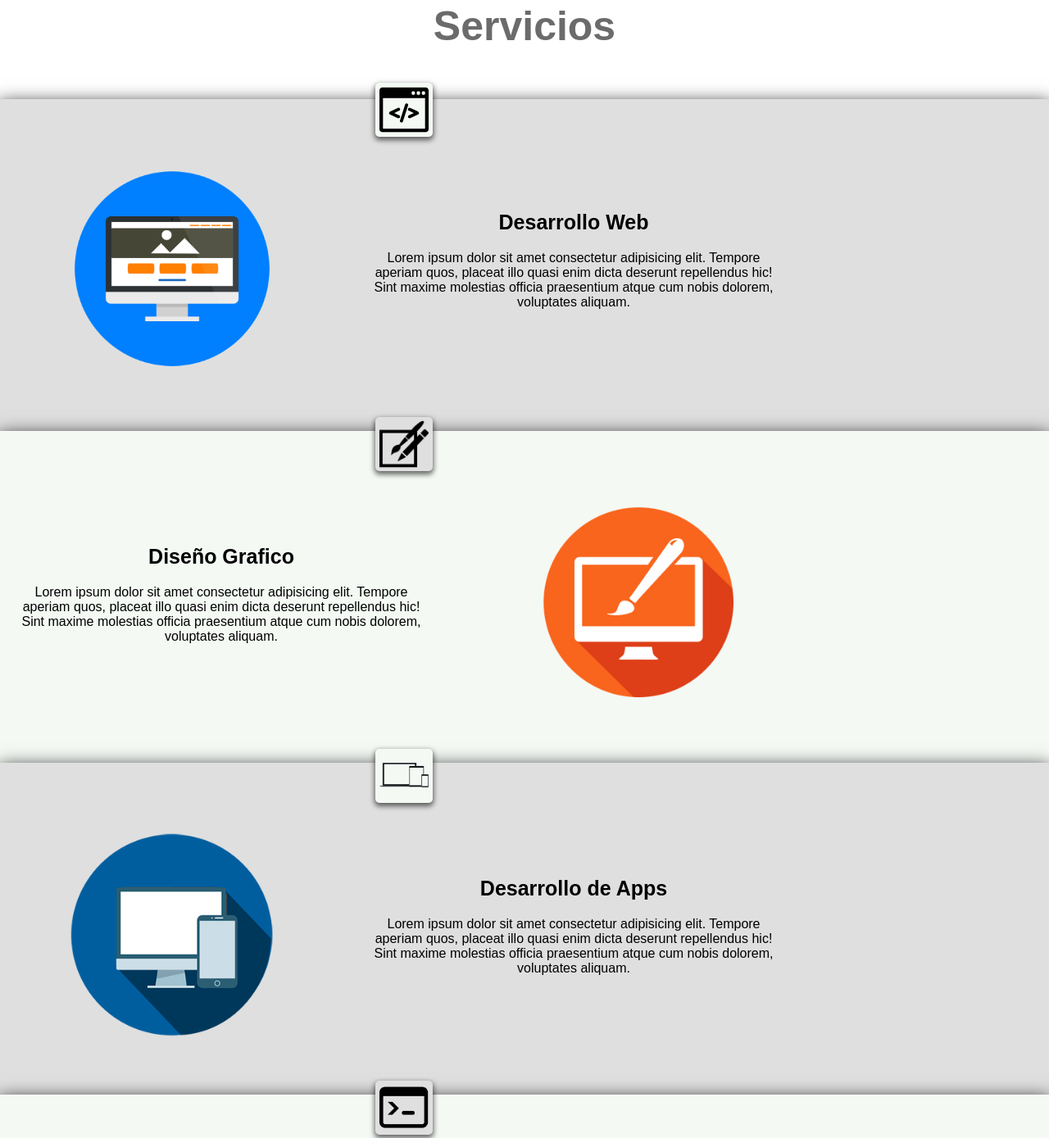
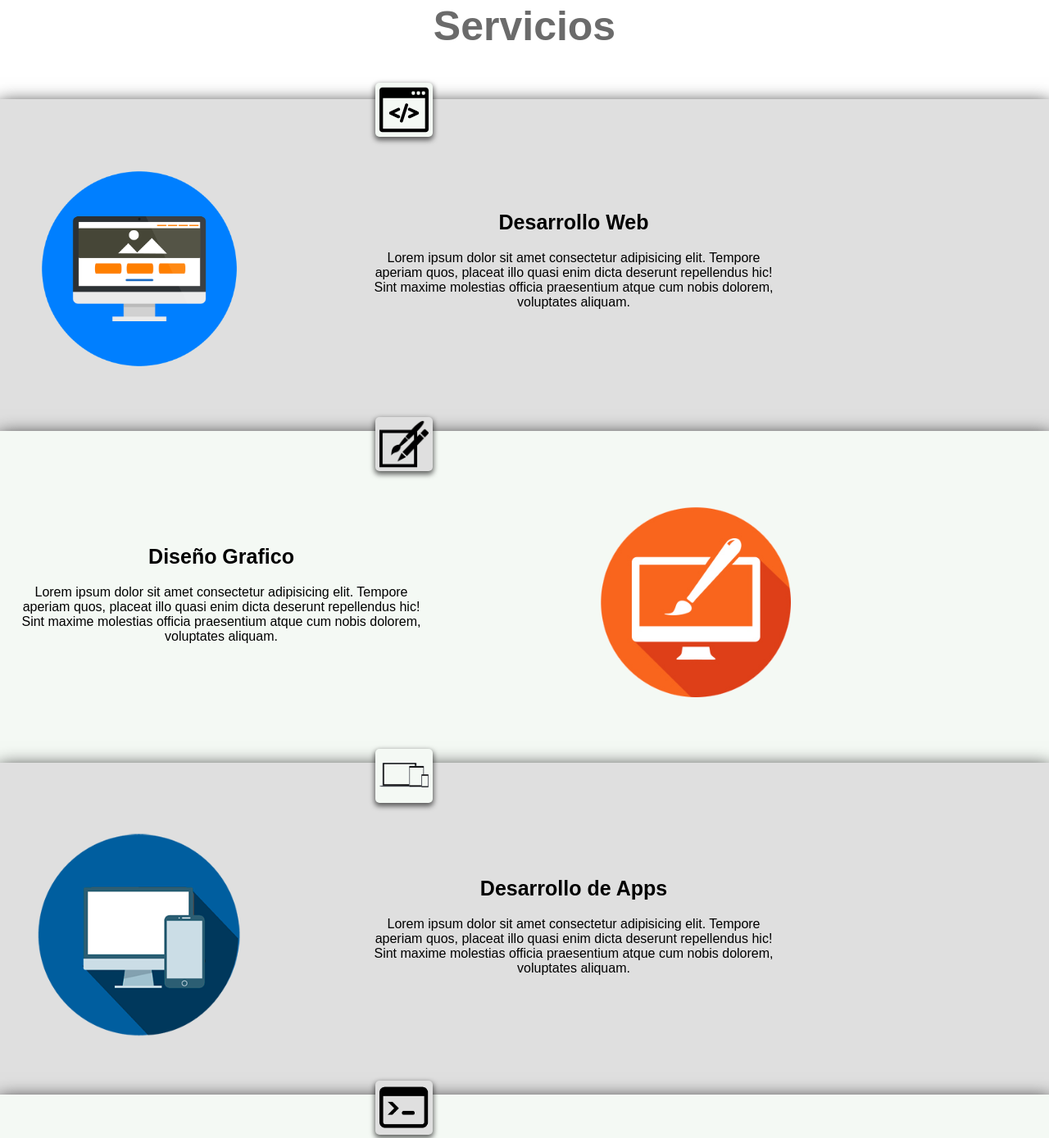
Before and after one commit to joselpadronc/primera-pagina, a plain HTML site: page index.html in a window 1280 px wide. Shown: the part 553-1942 px from the top of the page at 82% size. Drawn offline with Linux system fonts and the light colour scheme.

Commit message:
modificaciones

```diff
--- a/css/styles.css
+++ b/css/styles.css
@@ -102,7 +102,7 @@ section{
 }
 .imagen1 img{
   margin-top: 36px;
-  margin-left: 50px;
+  margin-left: 10px;
   width: 250px;
   height: 250px;
 }
@@ -154,7 +154,7 @@ section{
 }
 .imagen2 img{
   margin-top: 36px;
-  margin-left: 620px;
+  margin-left: 690px;
   width: 250px;
   height: 250px;
 }
@@ -206,7 +206,7 @@ section{
 }
 .imagen3 img{
   margin-top: 36px;
-  margin-left: 50px;
+  margin-left: 10px;
   width: 250px;
   height: 250px;
 }
@@ -258,7 +258,7 @@ section{
 }
 .imagen4 img{
   margin-top: 36px;
-  margin-left: 620px;
+  margin-left: 690px;
   width: 250px;
   height: 250px;
 }
--- a/index.html
+++ b/index.html
@@ -156,7 +156,7 @@
             <a href="#" class="icon"> <img src="img/icono2.png" alt="" /> </a>
           </div>
           <div class="mini-footer">
-            <h3>@jmjl.com</h3>
+            <h3>@Email.com</h3>
           </div>
         </footer>
       </section>
```
